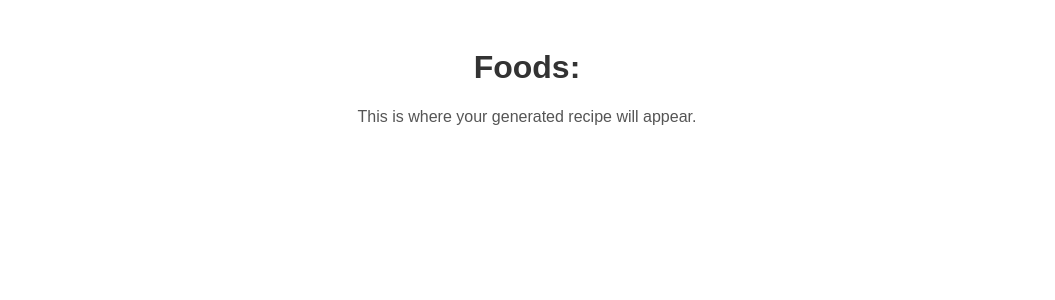
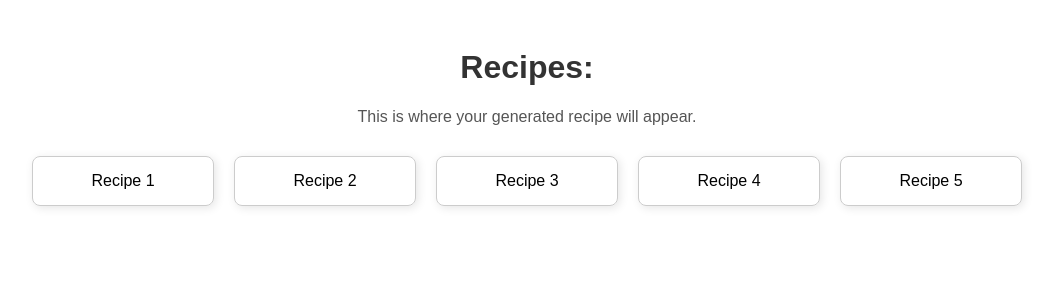
Before and after one commit to CS196Illinois/FA24-Group6, a Flask app: template Research/templates/food_list.html in a window 1280 px wide. Shown: the top 300 px of the page, without its empty margins (113-1168 px from the left). Run offline with Flask 3, Linux system fonts and the light colour scheme; the template is opened without the code that fills it, so the values that code supplies are empty.

Commit message:
added search and recipe tiles

```diff
--- a/Research/templates/food_list.html
+++ b/Research/templates/food_list.html
@@ -19,10 +19,43 @@
             text-align: center;
             color: #555;
         }
+
+        /* Styling for the recipe tiles */
+        .recipe-container {
+            display: flex;
+            flex-wrap: wrap;
+            justify-content: center;
+            margin-top: 20px;
+        }
+
+        .recipe-tile {
+            border: 1px solid #ccc;
+            border-radius: 8px;
+            padding: 15px;
+            margin: 10px;
+            text-align: center;
+            width: 150px;
+            box-shadow: 2px 2px 10px rgba(0, 0, 0, 0.1);
+            transition: transform 0.2s;
+        }
+
+        .recipe-tile:hover {
+            transform: scale(1.05);
+        }
+
     </style>
 </head>
 <body>
-    <h1>Foods:</h1>
+    <h1>Recipes:</h1>
     <p>This is where your generated recipe will appear.</p>
+
+    <div class="recipe-container">
+        <div class="recipe-tile">Recipe 1</div>
+        <div class="recipe-tile">Recipe 2</div>
+        <div class="recipe-tile">Recipe 3</div>
+        <div class="recipe-tile">Recipe 4</div>
+        <div class="recipe-tile">Recipe 5</div>
+    </div>
+
 </body>
 </html>
```
Also changed, not shown: Research/templates/main_page.html (+16 -0 lines).
